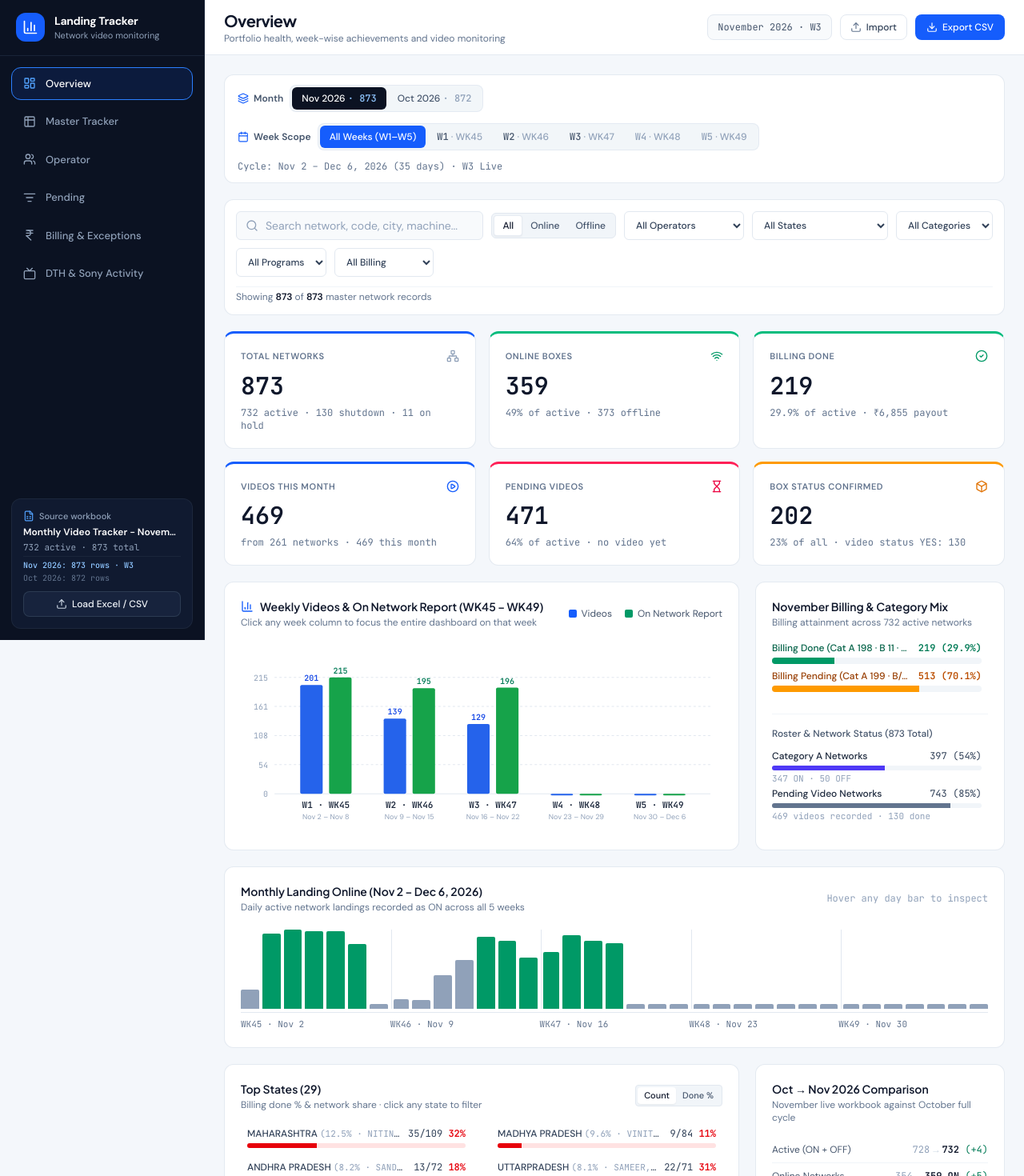
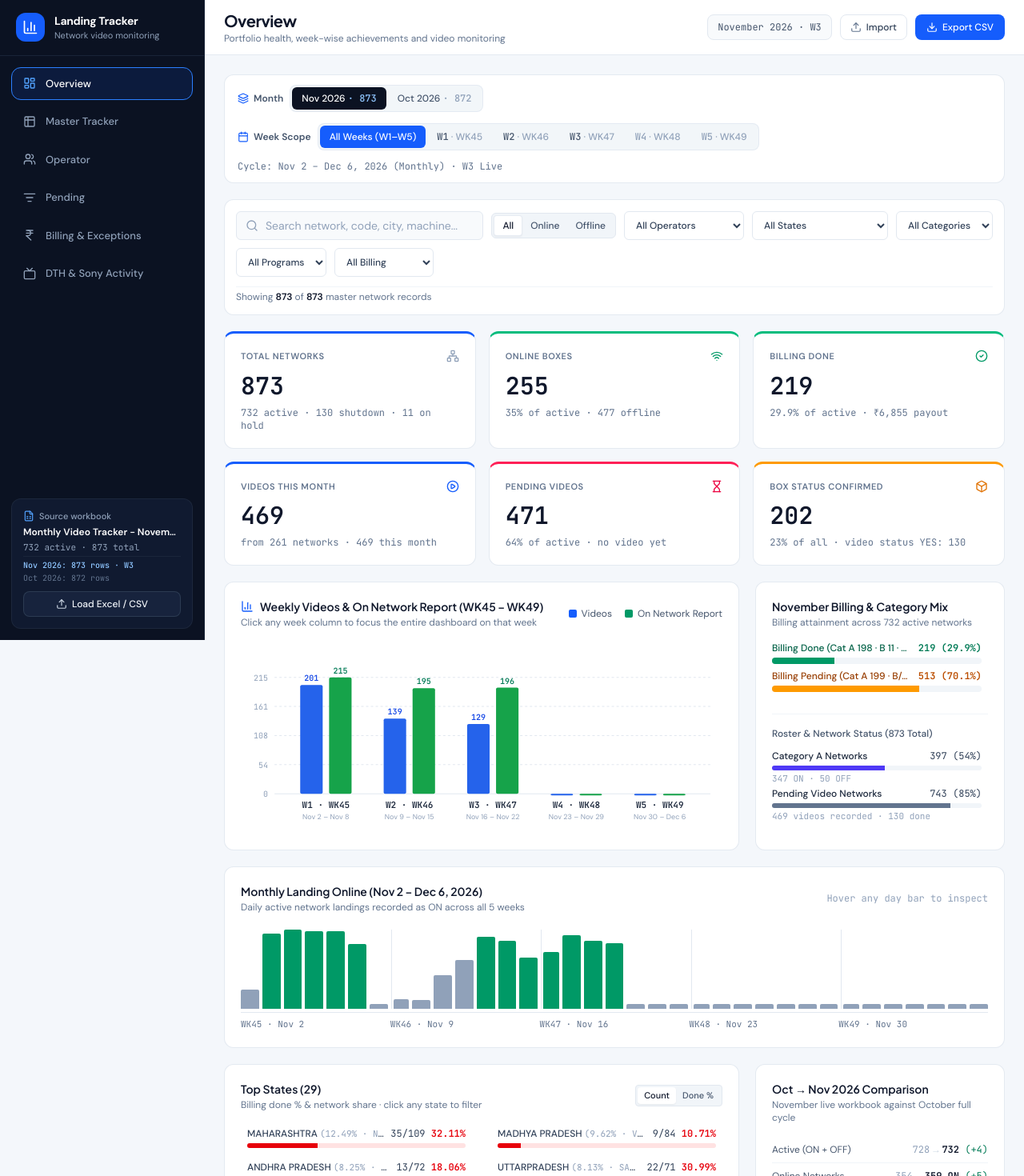
Before and after one commit to pratikraut22/MonthlyVideoTracker-, a React (Vite) app: page / in a window 1280 px wide. Shown: the top 1470 px of the page at 80% size. Built offline with nearby package versions, Linux system fonts and the light colour scheme.

Commit message:
feat(dashboard): add monthly online metrics and refine UI
- Implement monthly online status tracking in OverviewView
- Update KPI display to prioritize monthly stats
- Adjust WeekSelectorBar labels for monthly cycle context
- Increase precision of percentage calculations in analytics utility

```diff
--- a/src/components/OverviewView.tsx
+++ b/src/components/OverviewView.tsx
@@ -153,6 +153,7 @@ export function OverviewView({
     let pendingCount = 0;
     let weekVideoNetworks = 0;
     let weekOnlineCount = 0;
+    let monthOnlineCount = 0;
     let weekDoneA = 0;
     let weekDoneB = 0;
     let weekDoneOthers = 0;
@@ -186,6 +187,9 @@ export function OverviewView({
           else weekCatAOff++;
         }
       } else {
+        if (r.totalOnDays > 0 || r.weeks.some((w) => w.boxCount > 0)) {
+          monthOnlineCount++;
+        }
         if (r.totalReported > 0) reportedCount++;
         if (r.videoPayment > 0) weekVideoNetworks++;
         else pendingCount++;
@@ -193,10 +197,14 @@ export function OverviewView({
     }
 
     const weekOfflineCount = Math.max(0, activeRecords.length - weekOnlineCount);
+    const monthOfflineCount = Math.max(0, activeRecords.length - monthOnlineCount);
 
     return {
       activeCount: activeRecords.length,
       activeOnlinePct: Math.round((stats.onlineCount / activeTotal) * 100),
+      monthOnlineCount,
+      monthOfflineCount,
+      monthOnlinePct: Math.round((monthOnlineCount / activeTotal) * 100),
       weekOnlineCount,
       weekOfflineCount,
       weekOnlinePct: Math.round((weekOnlineCount / activeTotal) * 100),
@@ -281,13 +289,13 @@ export function OverviewView({
           </div>
           <div className="mt-2.5 text-3xl font-bold font-mono tabular-nums text-slate-900">
             {formatNumber(
-              activeWeekMeta ? kpiDerived.weekOnlineCount : stats.onlineCount,
+              activeWeekMeta ? kpiDerived.weekOnlineCount : kpiDerived.monthOnlineCount,
             )}
           </div>
           <div className="mt-2 text-xs text-slate-500 font-mono tabular-nums">
             {activeWeekMeta
               ? `${kpiDerived.weekOnlinePct}% of active · ${formatNumber(kpiDerived.weekOfflineCount)} offline`
-              : `${kpiDerived.activeOnlinePct}% of active · ${stats.offlineCount} offline`}
+              : `${kpiDerived.monthOnlinePct}% of active · ${formatNumber(kpiDerived.monthOfflineCount)} offline`}
           </div>
         </div>
 
--- a/src/components/WeekSelectorBar.tsx
+++ b/src/components/WeekSelectorBar.tsx
@@ -142,7 +142,7 @@ export function WeekSelectorBar({
           </span>
         ) : (
           <span>
-            Cycle: {cycleRangeLabel || fallbackRange}
+            Cycle: {(cycleRangeLabel || fallbackRange).replace(/\(\d+\s*days\)/i, '(Monthly)')}
             {isNov && novActiveWeekHint ? ` · ${novActiveWeekHint} Live` : ''}
           </span>
         )}
--- a/src/utils/analytics.ts
+++ b/src/utils/analytics.ts
@@ -502,12 +502,12 @@ export function computeOverviewStats(
   for (const st of stateMap.values()) {
     st.sharePct =
       totalRecordCount > 0
-        ? Math.round((st.total / totalRecordCount) * 1000) / 10
+        ? Math.round((st.total / totalRecordCount) * 10000) / 100
         : 0;
     const completed =
       wkIdx !== null ? st.selectedWeekVideoNetworks : st.billingDone;
     st.attainmentPct =
-      st.total > 0 ? Math.round((completed / st.total) * 100) : 0;
+      st.total > 0 ? Math.round((completed / st.total) * 10000) / 100 : 0;
   }
 
   const operatorStats = Array.from(opMap.values()).sort((a, b) =>
```
